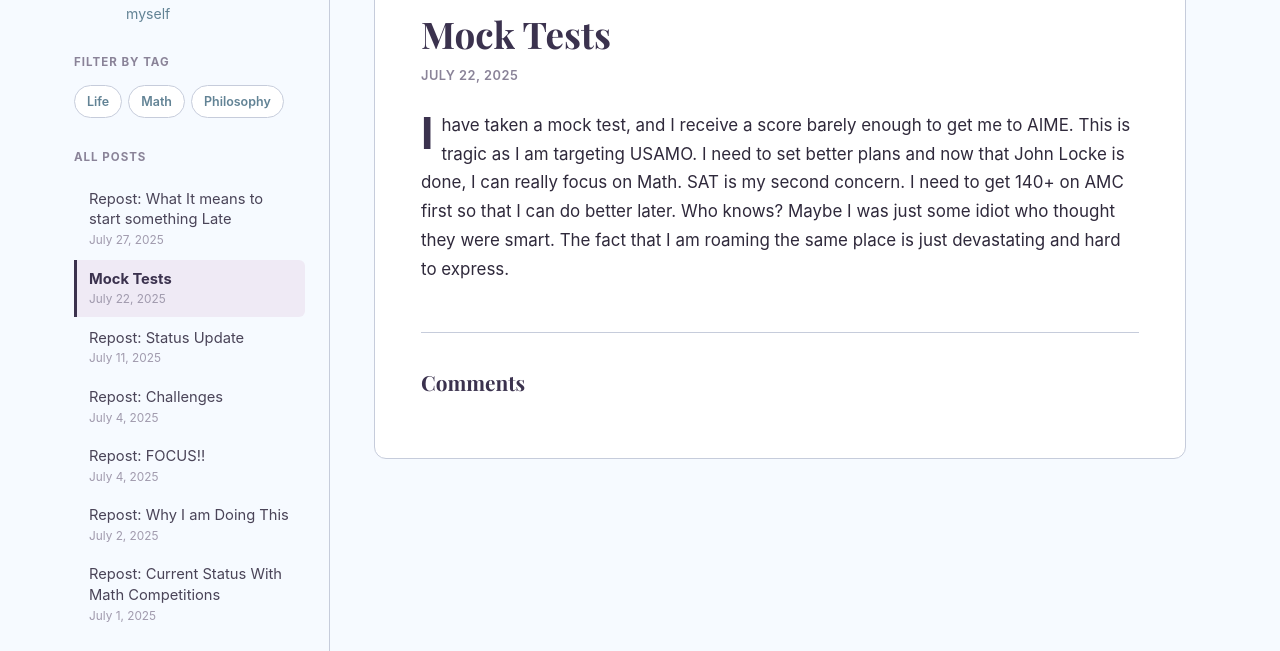
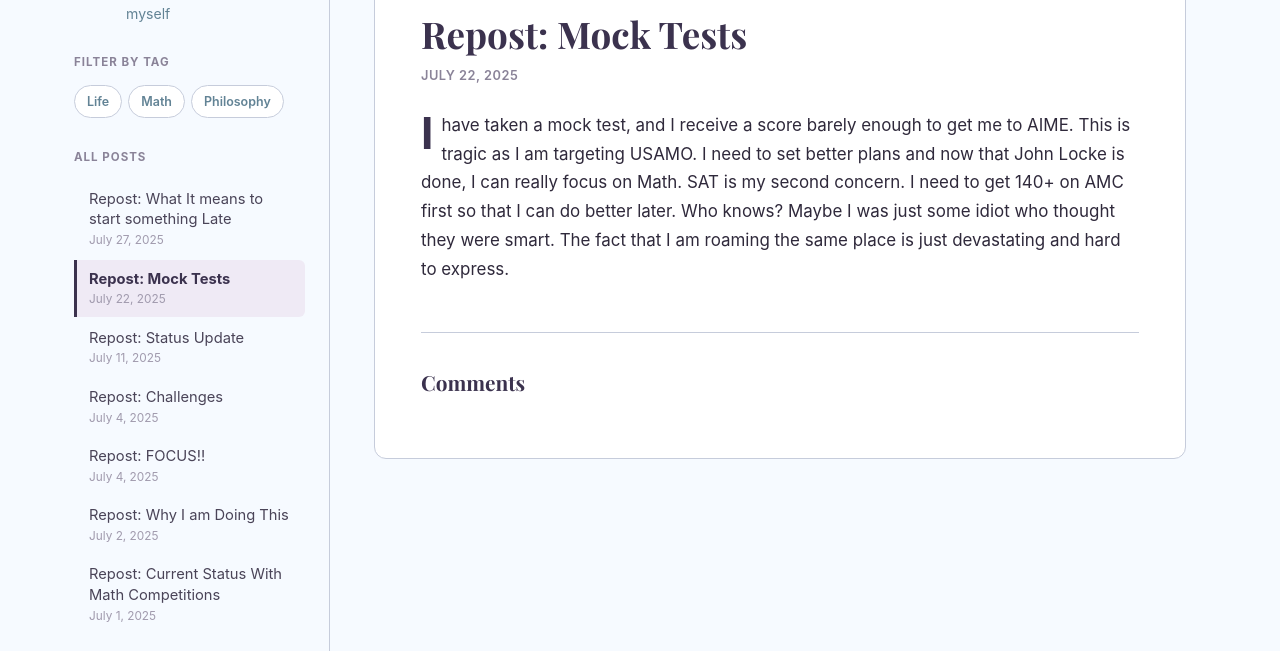
Before and after one commit to Hu1l/hull-hall14, an Eleventy site: page src/posts/2025-07-22-mock-tests.md in a window 1280 px wide. Shown: the part 149-800 px from the top of the page. Built offline with nearby package versions, Linux system fonts and the light colour scheme; Eleventy itself is replaced by a stand-in of ours; files that its build step writes are made by us from their sources; a web font is replaced by a local one.

Commit message:
Update Post “2025-07-22-mock-tests”

```diff
--- a/src/posts/2025-07-22-mock-tests.md
+++ b/src/posts/2025-07-22-mock-tests.md
@@ -1,6 +1,6 @@
 ---
 layout: post.njk
-title: Mock Tests
+title: "Repost: Mock Tests"
 date: 2025-07-22
 tags: Life, Math
 snippet: This was Reposted on July 12, 2026, originally from my Wordpress blog
```
